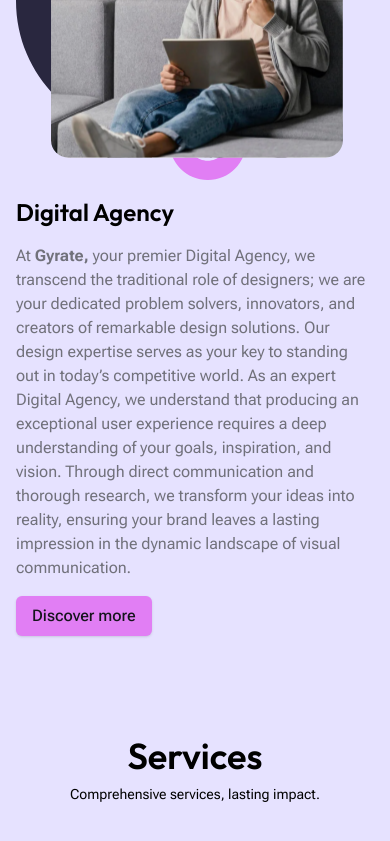
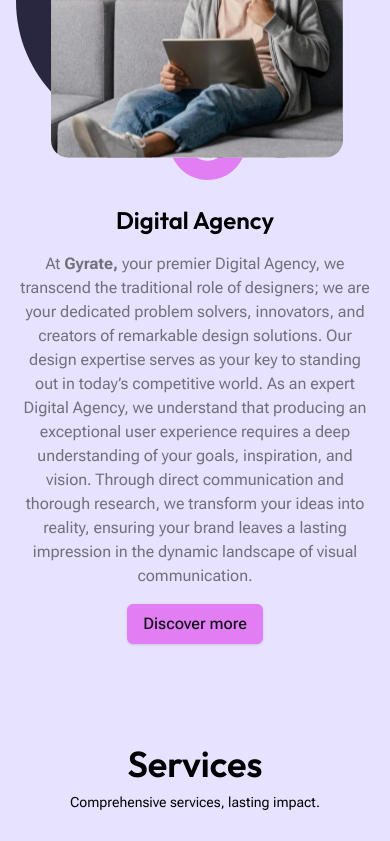
Before and after one commit to gyratedigital/GyrateDigital, a Next.js app: page / in a window 390 px wide. Shown: the part 3203-4044 px from the top of the page. Built offline with nearby package versions, Linux system fonts and the light colour scheme.

Commit message:
Swiper slider added

```diff
--- a/app/components/AboutSection.tsx
+++ b/app/components/AboutSection.tsx
@@ -5,14 +5,14 @@ export default function AboutSection() {
     return(
         <div className="container px-4 mx-auto my-[100px]">
             <h2 className="max-w-4xl font-semibold mx-auto mb-12 text-4xl text-foreground text-center">About Us</h2>
-            <div className="max-w-4xl mx-auto flex items-center md:flex-row flex-col md:gap-10 gap-4">
+            <div className="max-w-4xl mx-auto flex items-center md:flex-row flex-col md:gap-10 gap-6">
                 <Image
                     src="/about-img.svg"
                     alt="About Image"
                     width={500}
                     height={500}
                 />
-                <div className="about-text">
+                <div className="about-text md:text-left text-center">
                     <h2 className="mb-4 text-2xl text-foreground font-semibold">Digital Agency</h2>
                     <p className="text-muted-foreground text-md mb-4">At <strong>Gyrate,</strong> your premier Digital Agency, we transcend the traditional role of designers; we are your dedicated problem solvers, innovators, and creators of remarkable design solutions. Our design expertise serves as your key to standing out in today’s competitive world. As an expert Digital Agency, we understand that producing an exceptional user experience requires a deep understanding of your goals, inspiration, and vision. Through direct communication and thorough research, we transform your ideas into reality, ensuring your brand leaves a lasting impression in the dynamic landscape of visual communication.</p>
                     <a
--- a/app/components/WorkSection.tsx
+++ b/app/components/WorkSection.tsx
@@ -74,7 +74,7 @@ export default function WorkSection() {
           {workSection.map((work) => (
             <div
               key={work.id}
-              className="work-card flex sm:flex-row flex-col items-center absolute w-full max-w-[80%] min-h-[60vh] card bg-secondary rounded-2xl shadow-md overflow-hidden"
+              className="work-card flex sm:flex-row flex-col items-center absolute w-full sm:max-w-[80%] max-w-full min-h-[60vh] card bg-secondary rounded-2xl shadow-md overflow-hidden"
             >
               {/* Overlay */}
               <div className="absolute inset-0 bg-secondary/90 opacity-0 transition-opacity duration-500 ease-in-out group-hover:opacity-100 rounded-xl"></div>
--- a/package.json
+++ b/package.json
@@ -20,6 +20,7 @@
     "next": "15.5.0",
     "react": "19.1.0",
     "react-dom": "19.1.0",
+    "swiper": "^11.2.10",
     "tailwind-merge": "^3.3.1"
   },
   "devDependencies": {
```
Also changed, not shown: 1 other file (tests, documents, lock files or other folders).
